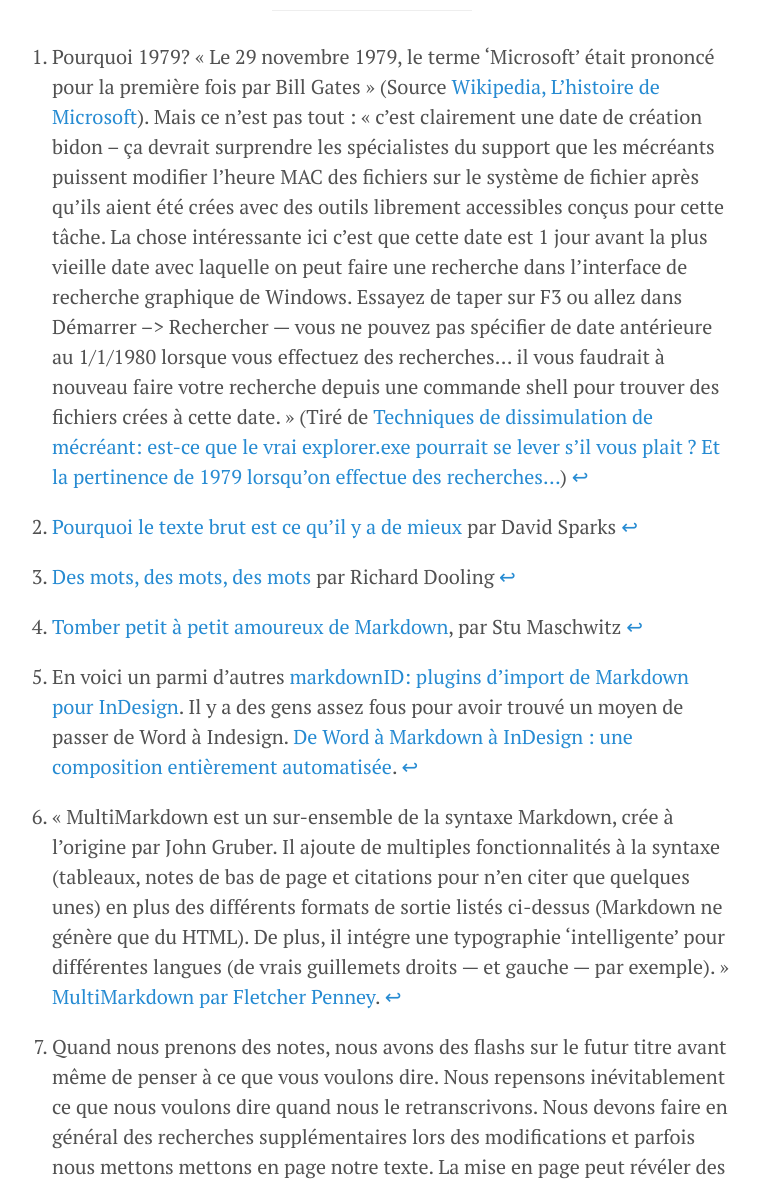
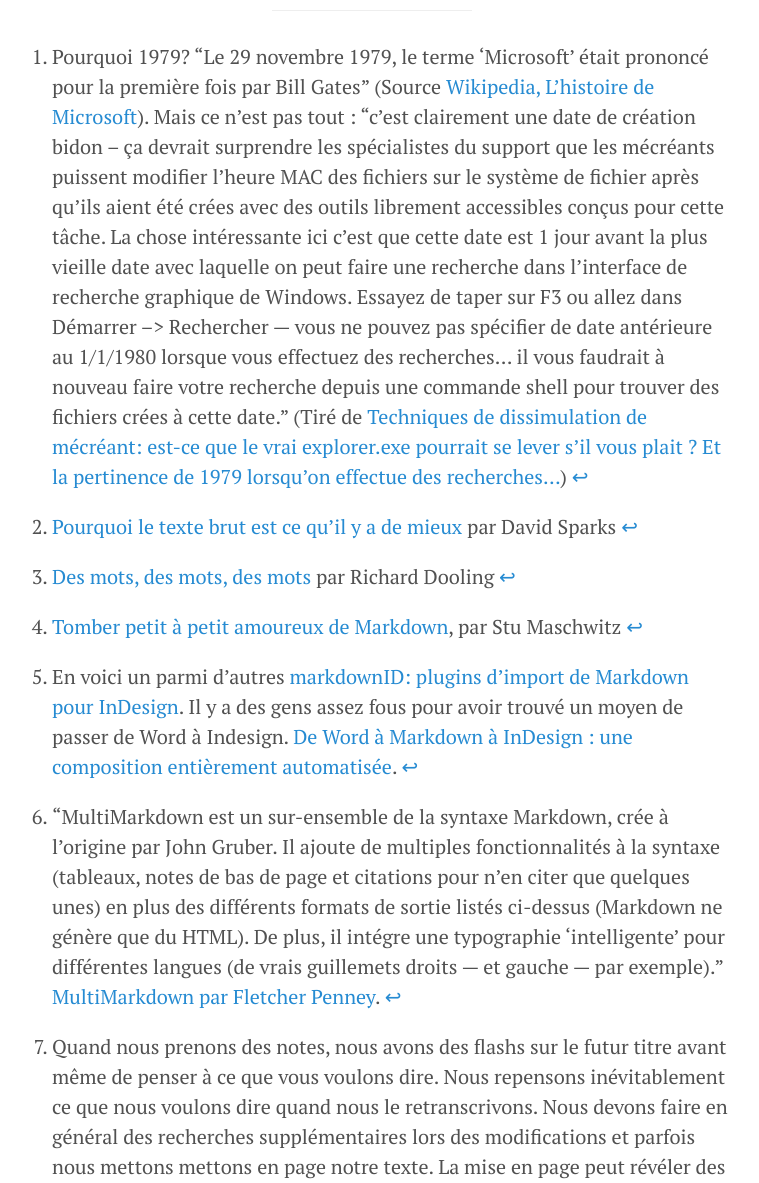
Before and after one commit to DirtyF/frank.taillandier.me, a Jekyll site: the page built from _posts/2016-08-28-traitement-de-texte-multicanal.md, in a window 1280 px wide and 1400 px high, scrolled down 13543 px. Shown: the part 217-1400 px from the top of the window, without its empty margins (268-1027 px from the left). Built offline with Jekyll 4.4.1, drawn with Linux system fonts in a browser that asks for light colours; comment, search, counter and statistics services are not loaded; some of the changed text lies outside the part shown.

Commit message:
remove typographic treatment
Breaks code highlighting

```diff
--- a/_layouts/default.html
+++ b/_layouts/default.html
@@ -20,16 +20,7 @@
     </div>
 
     <div class="container content">
-
-      {% capture hide %} {% assign content = content | split: '<pre ' %}
-
-          {% for parts in content %}
-
-            {% assign part = parts | split: '</pre>' %} {% assign c = part.first %} {% assign t = part.last %} {% assign t = t | replace: '“', '«&#160;' | replace: '”', '&#160;»' | replace: ' :', '&#160;:' | replace: ' %', '&#160;%' | replace: ' ;',
-      '<span style="white-space:nowrap">&thinsp;</span>;' | replace: ' !', '<span style="white-space:nowrap">&thinsp;</span>!' | replace @: ' ?', '<span style="white-space:nowrap">&thinsp;</span>?' %} {% if part.size == 2 %} {% capture output %}{{ output
-      }}
-      <pre{{ c }}</pre>{% endcapture %} {% endif %} {% capture output %}{{ output }}{{ t }}{% endcapture %} {% endfor %} {% endcapture %}{{ output }}
-
+      {{ content }}
     </div>
   </div>
 
```
